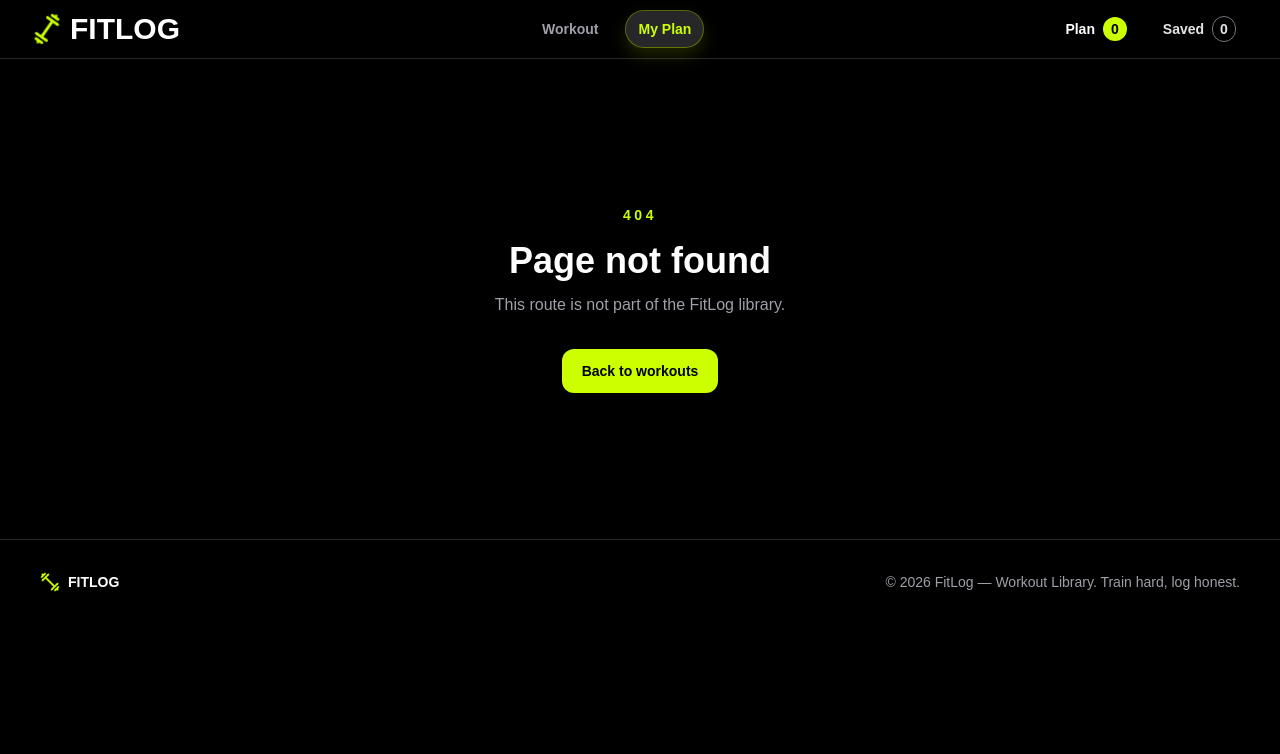
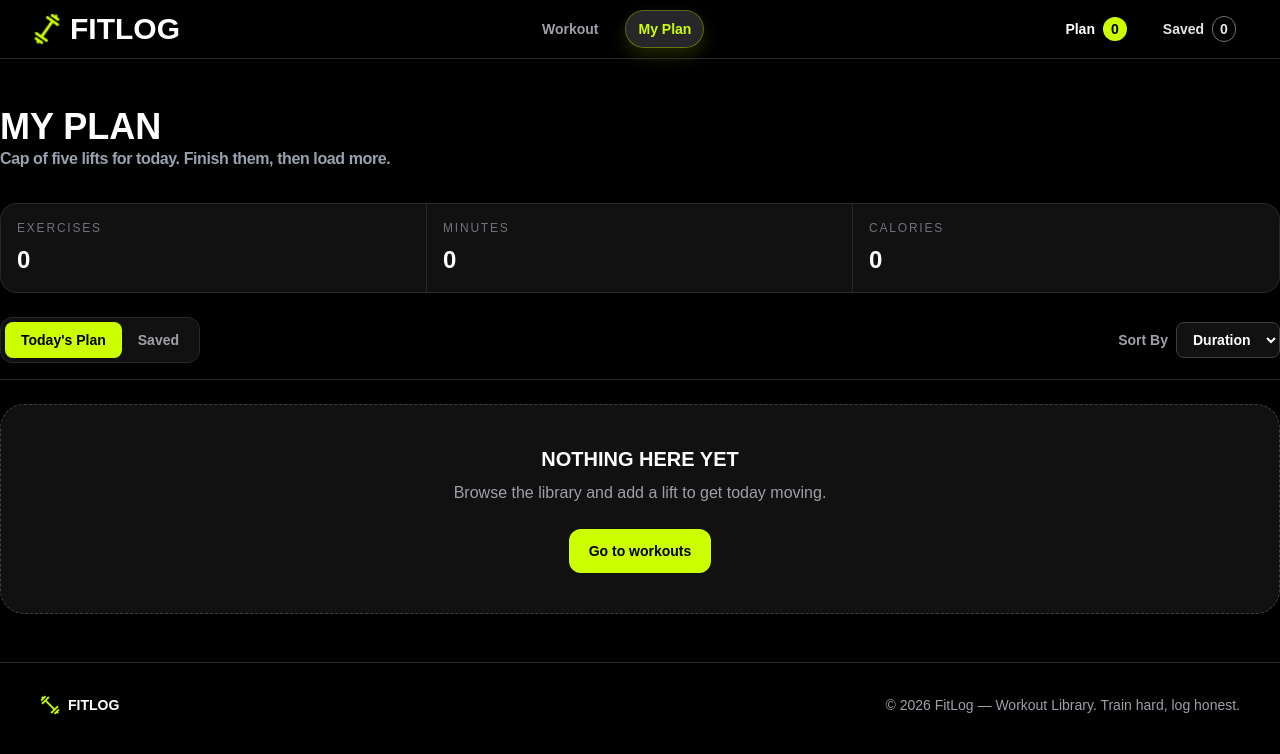
Before and after one commit to seman2-Dev/ph-ai-web-dev-b14-assignment-06_fitlog, a Next.js app in the folder fitlog-app/: page /my-plan in a window 1280 px wide. Before the commit this address had no page. Shown: the top 754 px of the page. Built offline with nearby package versions, Linux system fonts and the light colour scheme.

Commit message:
feat: add FITLOG My Plan section

```diff
--- /dev/null
+++ b/fitlog-app/src/app/components/sections/MyPlan.tsx
@@ -0,0 +1,125 @@
+"use client";
+
+import { useEffect, useState } from 'react';
+import Link from 'next/link';
+import Image from 'next/image';
+import fallbackImage from '../../../assets/banner.png';
+import type { WorkoutCardData } from '../../types/types';
+
+type Tab = 'plan' | 'saved';
+type SortOption = 'duration' | 'calories' | 'rating';
+
+const MyPlan = () => {
+  const [tab, setTab] = useState<Tab>('plan');
+  const [items, setItems] = useState<WorkoutCardData[]>([]);
+  const [completedIds, setCompletedIds] = useState<Array<WorkoutCardData['id']>>([]);
+  const [loading, setLoading] = useState(true);
+  const [notice, setNotice] = useState('');
+  const [sortBy, setSortBy] = useState<SortOption>('duration');
+  const storageKey = tab === 'plan' ? 'fitlog-plan' : 'fitlog-saved';
+
+  useEffect(() => {
+    const timer = window.setTimeout(() => {
+      try {
+        setItems(JSON.parse(localStorage.getItem(storageKey) || '[]') as WorkoutCardData[]);
+      } catch {
+        setItems([]);
+      }
+      try { setCompletedIds(JSON.parse(localStorage.getItem('fitlog-completed') || '[]')); } catch { setCompletedIds([]); }
+      setLoading(false);
+    }, 0);
+
+    return () => window.clearTimeout(timer);
+  }, [storageKey]);
+
+  const remove = (id: WorkoutCardData['id']) => {
+    const next = items.filter((item) => item.id !== id);
+    setItems(next);
+    localStorage.setItem(storageKey, JSON.stringify(next));
+    window.dispatchEvent(new Event('fitlog-storage'));
+    setNotice('Workout removed.');
+    window.setTimeout(() => setNotice(''), 2200);
+  };
+
+  const markAsDone = (id: WorkoutCardData['id']) => {
+    const next = completedIds.includes(id)
+      ? completedIds.filter((completedId) => completedId !== id)
+      : [...completedIds, id];
+    setCompletedIds(next);
+    localStorage.setItem('fitlog-completed', JSON.stringify(next));
+    setNotice(next.includes(id) ? 'Workout marked as done.' : 'Workout marked as active.');
+    window.setTimeout(() => setNotice(''), 2200);
+  };
+
+  const minutes = items.reduce((sum, item) => sum + (Number.parseInt(item.duration, 10) || 0), 0);
+  const calories = items.reduce((sum, item) => sum + (Number.parseInt(item.calories, 10) || 0), 0);
+  const sortedItems = [...items].sort((first, second) => Number.parseFloat(first[sortBy]) - Number.parseFloat(second[sortBy]));
+  let planContent;
+
+  if (loading) {
+    planContent = <div className="rounded-3xl border border-zinc-800 bg-[#111111] p-10 text-center text-zinc-400">Loading workouts...</div>;
+  } else if (items.length === 0) {
+    planContent =
+    <div className="rounded-3xl border border-dashed border-zinc-700 bg-[#111111] p-10 text-center">
+      <h3 className="text-xl font-black text-white">NOTHING HERE YET</h3>
+      <p className="mt-2 text-zinc-400">Browse the library and add a lift to get today moving.</p>
+      <Link href="/#library" className="mt-6 inline-flex rounded-xl bg-[#ccff00] px-5 py-3 text-sm font-bold text-black hover:bg-[#ccff00]">
+      Go to workouts
+      </Link>
+    </div>;
+  } else {
+    planContent =
+    <div className="grid gap-4 md:grid-cols-1">{sortedItems.map((item) =>
+      { const isDone = completedIds.includes(item.id);
+    return <article key={item.id} className={`flex flex-col gap-4 rounded-3xl border border-zinc-800 bg-[#111111] p-4 sm:flex-row sm:items-center ${isDone ? 'opacity-70' : ''}`}>
+      <div className="relative h-28 w-28 shrink-0 overflow-hidden rounded-2xl bg-zinc-900">
+        <Image src={item.image || fallbackImage} alt={item.title} fill sizes="112px" className="object-cover" /></div>
+        <div className="min-w-0 flex-1"><h3 className={`truncate font-black ${isDone ? 'text-[#ccff00] line-through' : 'text-white'}`}>{item.title}</h3>
+        <p className="mt-1 text-sm text-zinc-400">{item.focus}</p>
+        <p className="mt-3 text-xs text-zinc-500">{item.duration} · {item.calories} · ★ {item.rating}</p></div>
+        <div className="flex shrink-0 flex-wrap items-center gap-3 sm:ml-auto sm:justify-end">
+          <Link href={`/workout/${item.id}`} className="rounded-lg border border-zinc-700 px-3 py-2 text-xs font-bold text-[#ccff00] hover:border-[#ccff00] hover:text-[#ccff00]">View Details</Link>
+          {tab === 'plan' && <>
+            <button type="button" onClick={() => markAsDone(item.id)} className={`rounded-lg px-3 py-2 text-xs font-bold transition-colors ${isDone ? 'bg-[#ccff00]/15 text-[#ccff00]' : 'bg-zinc-800 text-white hover:bg-[#ccff00] hover:text-black'}`}>
+              <span aria-hidden="true">✓</span> {isDone ? 'Completed' : 'Mark as done'}
+            </button>
+            <button type="button" onClick={() => remove(item.id)} aria-label={`Remove ${item.title}`} title="Remove workout" className="flex h-8 w-8 items-center justify-center rounded-lg border border-zinc-700 text-lg leading-none text-zinc-400 transition-colors hover:border-red-500 hover:text-red-300">&times;</button>
+          </>}
+        </div>
+            </article>; })}
+      </div>;
+  }
+
+  return (
+    <section id="my-plan" className="mx-auto max-w-7xl bg-[#111111] py-10 sm:py-12" aria-labelledby="my-plan-heading">
+      <div className="mb-8">
+        <h2 id="my-plan-heading" className="text-4xl text-white font-bold ">MY PLAN</h2>
+        <p className="font-black tracking-tight text-gray-400">Cap of five lifts for today. Finish them, then load more.</p>
+      </div>
+      <div className="mb-6 grid grid-cols-3 overflow-hidden rounded-2xl border border-zinc-800 bg-[#111111]">{[['Exercises', items.length], ['Minutes', minutes], ['Calories', calories]].map(([label, value], index) =>
+        <div key={label} className={`p-3 sm:p-4 ${index < 2 ? 'border-r border-zinc-800' : ''}`}>
+            <p className="text-xs uppercase tracking-[0.15em] text-zinc-500">{label}</p>
+            <p className="mt-2 text-2xl font-black text-white">{value}</p>
+        </div>)}
+      </div>
+      <div className="mb-6 flex flex-col gap-4 border-b border-zinc-800 pb-4 sm:flex-row sm:items-center sm:justify-between">
+        <div className="inline-flex w-fit rounded-xl border border-zinc-800 bg-[#111111] p-1">
+          <button type="button" onClick={() => setTab('plan')} className={`rounded-lg px-4 py-2 text-sm font-bold transition-colors ${tab === 'plan' ? 'bg-[#ccff00] text-black' : 'text-zinc-400 hover:text-white'}`}>Today&apos;s Plan</button>
+          <button type="button" onClick={() => setTab('saved')} className={`rounded-lg px-4 py-2 text-sm font-bold transition-colors ${tab === 'saved' ? 'bg-[#ccff00] text-black' : 'text-zinc-400 hover:text-white'}`}>Saved</button>
+        </div>
+        <label className="flex w-fit items-center gap-2 text-sm font-bold text-zinc-400">
+          <span>Sort By</span>
+          <select value={sortBy} onChange={(event) => setSortBy(event.target.value as SortOption)} className="rounded-lg border border-zinc-700 bg-[#111111] px-3 py-2 text-white outline-none focus:border-[#ccff00]">
+            <option value="duration">Duration</option>
+            <option value="calories">Calories</option>
+            <option value="rating">Rating</option>
+          </select>
+        </label>
+      </div>
+      {planContent}
+      {notice && <output className="fixed bottom-6 right-6 z-20 rounded-xl border border-[#ccff00]/40 bg-zinc-900 px-4 py-3 text-sm font-semibold text-[#ccff00] shadow-xl">{notice}</output>}
+    </section>
+  );
+};
+
+export default MyPlan;
--- a/fitlog-app/src/app/components/stack/Cards.tsx
+++ b/fitlog-app/src/app/components/stack/Cards.tsx
@@ -1 +1 @@
-export { default } from './workouts/Cards';
+export { default } from './workouts/WorkoutCards';
--- /dev/null
+++ b/fitlog-app/src/app/my-plan/page.tsx
@@ -0,0 +1,5 @@
+import MyPlan from '../components/sections/MyPlan';
+
+export default function MyPlanPage() {
+  return <MyPlan />;
+}
--- /dev/null
+++ b/fitlog-app/src/app/workout/[id]/page.tsx
@@ -0,0 +1,16 @@
+import CardDetails from '../../components/stack/CardDetails';
+import { fetchWorkoutById } from '../../components/stack/api';
+import { notFound } from 'next/navigation';
+
+export default async function WorkoutDetailsPage({ params }: Readonly<{ params: Promise<{ id: string }> }>) {
+  const { id } = await params;
+
+  let workout;
+  try {
+    workout = await fetchWorkoutById(id);
+  } catch {
+    notFound();
+  }
+
+  return <CardDetails initialWorkout={workout} />;
+}
```
Also changed, not shown: fitlog-app/src/app/components/stack/workouts/WorkoutCards.tsx (renamed from fitlog-app/src/app/components/stack/workouts/Cards.tsx).
